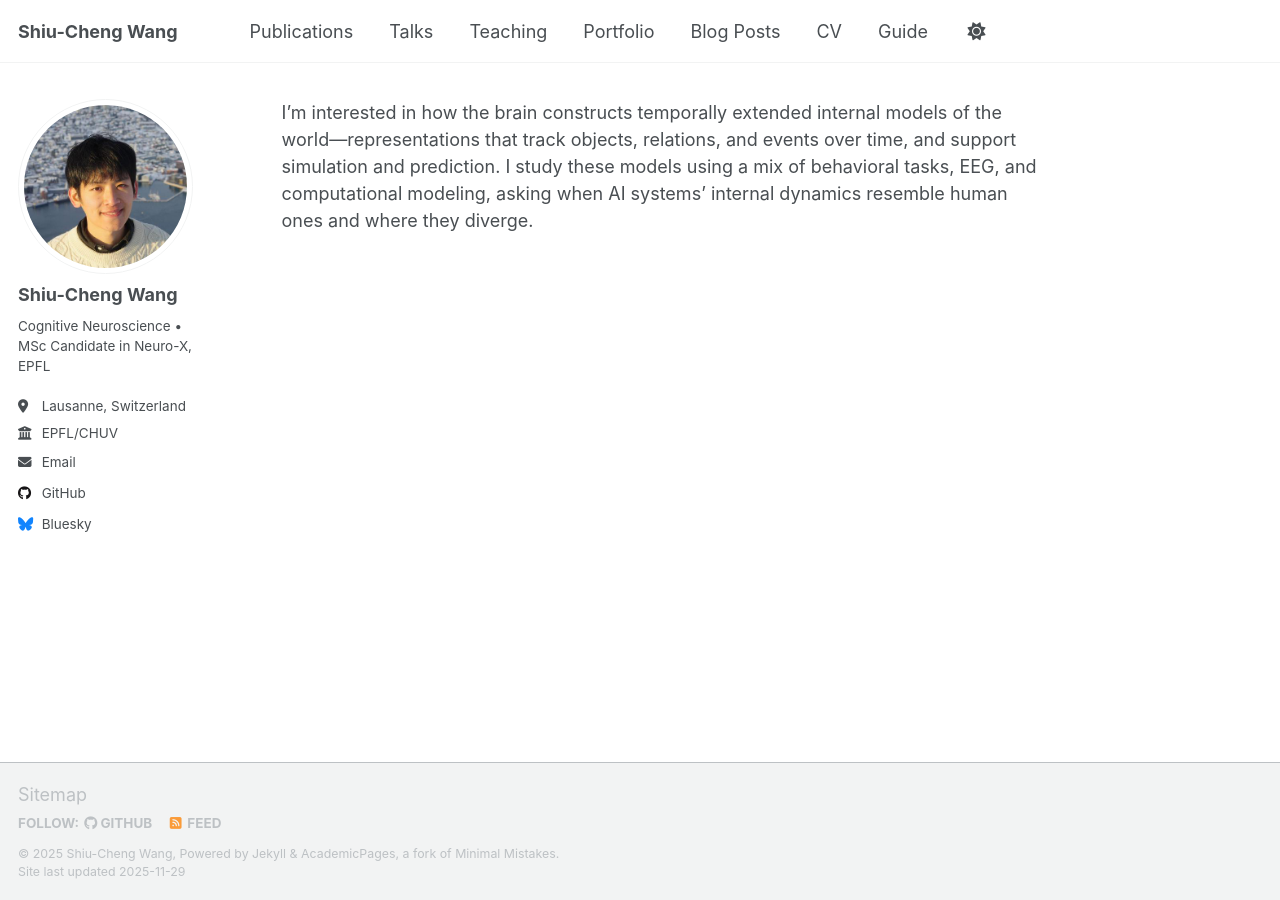
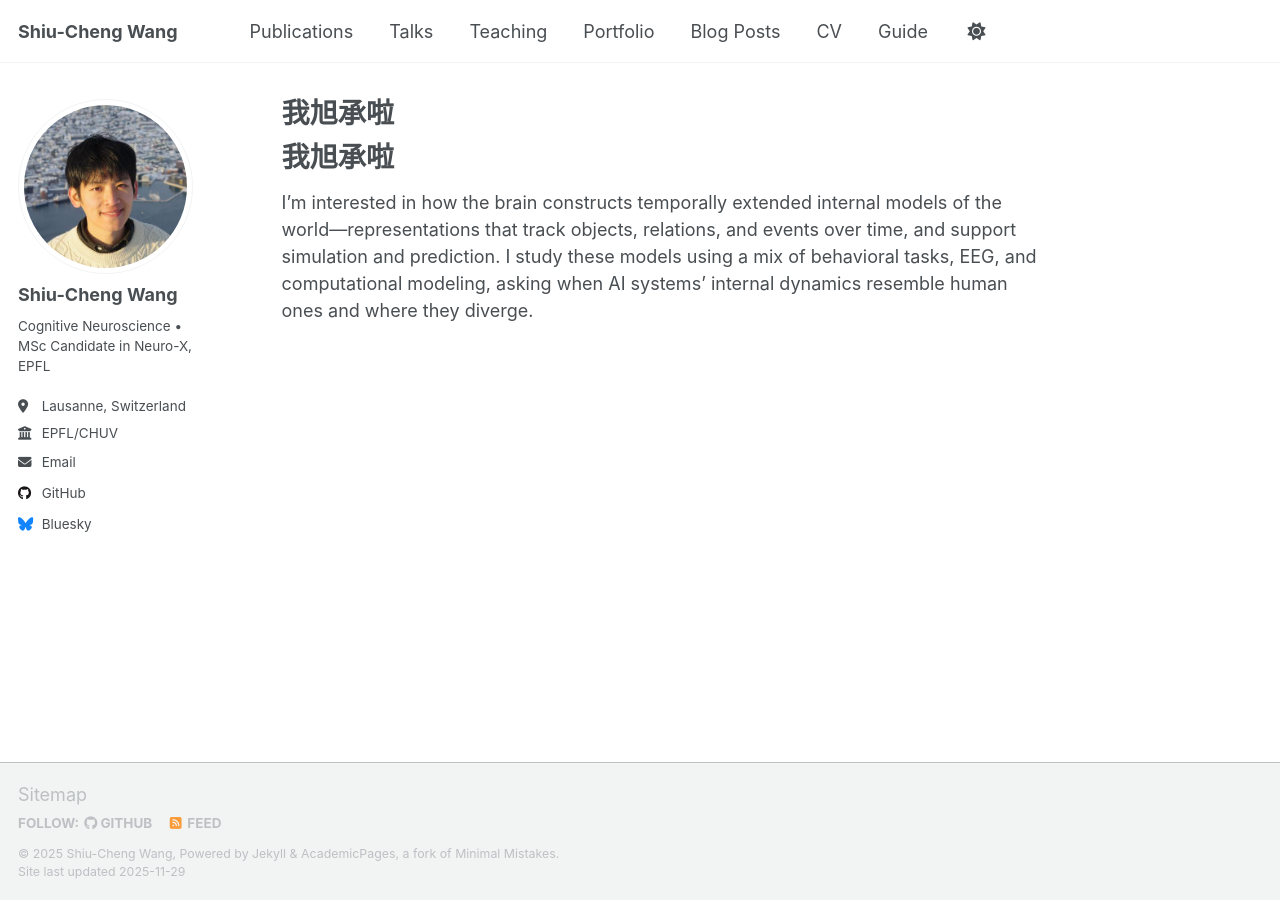
Before and after one commit to s-c-wang/s-c-wang.github.io, a Jekyll site: the page built from _pages/about.md, in a window 1280 px wide. Built offline with Jekyll 4.4.1, drawn with Linux system fonts in a browser that asks for light colours; our own code applies the rules of GitHub Pages for plain Markdown files; a script that is not in the unit is left out.

Commit message:
Add text to about.md

```diff
--- a/_pages/about.md
+++ b/_pages/about.md
@@ -1 +1,4 @@
+我旭承啦
+=====
+
 I’m interested in how the brain constructs temporally extended internal models of the world—representations that track objects, relations, and events over time, and support simulation and prediction. I study these models using a mix of behavioral tasks, EEG, and computational modeling, asking when AI systems’ internal dynamics resemble human ones and where they diverge.
```
